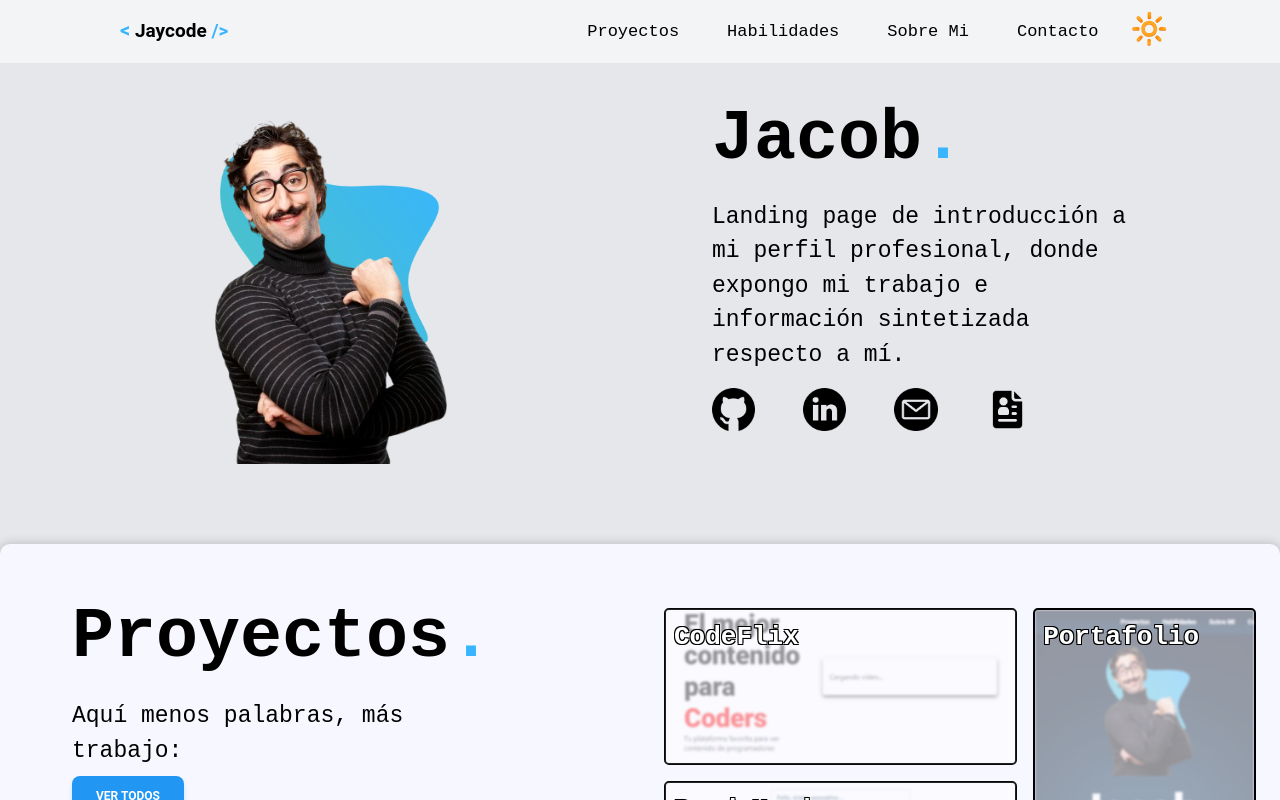
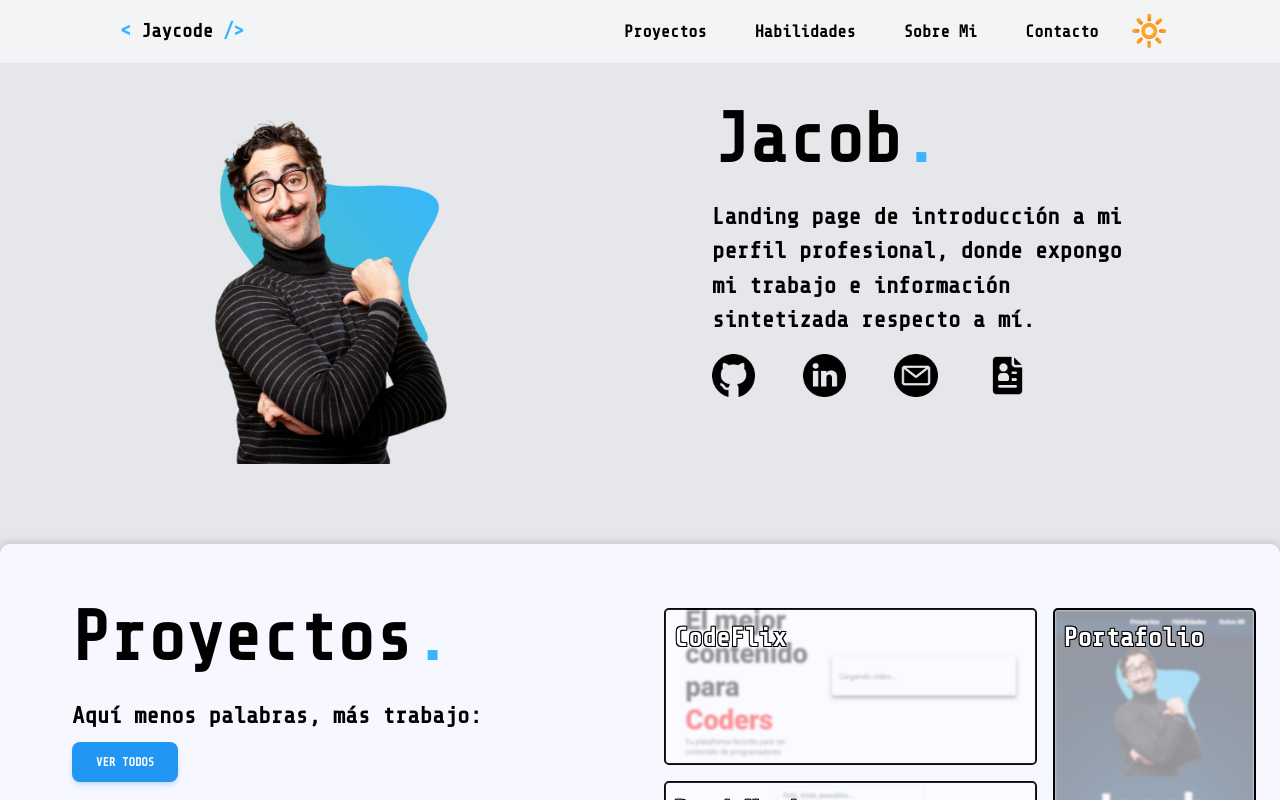
Before and after one commit to jaycode404/jaycode-landing, a React (Vite) app: page / in a window 1280 px wide. Shown: the top 800 px of the page. Built offline with nearby package versions, Linux system fonts and the light colour scheme.

Commit message:
font done

```diff
--- a/index.html
+++ b/index.html
@@ -8,6 +8,12 @@
       href="/assets/cursor-azul.png"
       class="invert"
     />
+    <link rel="preconnect" href="https://fonts.googleapis.com" />
+    <link rel="preconnect" href="https://fonts.gstatic.com" crossorigin />
+    <link
+      href="https://fonts.googleapis.com/css2?family=Share+Tech+Mono&display=swap"
+      rel="stylesheet"
+    />
     <meta name="viewport" content="width=device-width, initial-scale=1.0" />
 
     <title>Jaycode</title>
--- a/src/components/ContactForm.jsx
+++ b/src/components/ContactForm.jsx
@@ -85,7 +85,7 @@ export default function ContactForm() {
           </div>
         </div>
 
-        <Button type="submit" className="mt-6 boton-light boton-form" fullWidth>
+        <Button type="submit" className="mt-6 boton-light boton-form button-font" fullWidth>
           Enviar
         </Button>
       </form>
--- a/src/components/Footer.jsx
+++ b/src/components/Footer.jsx
@@ -18,7 +18,7 @@ export default function Footer() {
     <div className=" text-white lg:h-[20rem] w-[100%] py-4">
       <div className="flex flex-col gap-10 md:gap-6 lg:px-[20rem] md:px-[10rem] items-center">
         <div className="col-span-1 row-span-12 rounded-xl  self-center">
-          <Typography className=" " variant="h6">
+          <Typography className="footer-title" variant="h6">
             Desarrollo Web Jaycode
           </Typography>
         </div>
@@ -29,7 +29,7 @@ export default function Footer() {
           </div>
         </div>
         <div className="flex flex-col items-center">
-          <Typography className="" variant="h6">
+          <Typography className="footer-title" variant="h6">
             Sociales
           </Typography>
           <div className="p-2">
@@ -38,7 +38,7 @@ export default function Footer() {
         </div>
       </div>
       <div className="flex justify-center pt-8">
-        <Typography variant="p" className="text-gray-500">
+        <Typography variant="p" className="footer-sign text-gray-500">
           Diseñado y programado por Jaycode
           <span id="year"></span>
         </Typography>
--- a/src/components/Proyectos.jsx
+++ b/src/components/Proyectos.jsx
@@ -14,7 +14,7 @@ export default function Proyectos() {
         </Typography>
         <p className="parrafo">Aquí menos palabras, más trabajo:</p>
         <Button color="blue">
-          <a href="/proyectosall">Ver todos</a>{" "}
+          <a href="/proyectosall" className="button-font">Ver todos</a>{" "}
         </Button>
         {darkMode && <div className="light-md-blue"></div>}
       </div>
--- a/src/index.css
+++ b/src/index.css
@@ -1,6 +1,12 @@
 @tailwind base;
 @tailwind components;
 @tailwind utilities;
+
+.share-tech mono-regular {
+  font-family: "Share Tech Mono", monospace;
+  font-weight: 400;
+  font-style: normal;
+}
 
 /* color base #F5F5F5*/
 /* color azul #37B5FF*/
@@ -12,7 +18,8 @@
 }
 
 body {
-  font-family: 'Courier New', Courier, monospace;
+  font-family: "Share Tech Mono", monospace;
+  font-weight: 600;
   background-color: var(--background-color);
   color: var(--text-color);
 }
@@ -74,7 +81,7 @@ body {
 }
 
 p {
-  font-family: "Courier New", Courier, monospace;
+
 }
 
 @media (min-width: 210px) {
@@ -93,7 +100,7 @@ p {
     gap: 1rem;
   }
   .section-title {
-    font-family: 'Courier New', Courier, monospace;
+    font-family: "Share Tech Mono", monospace;
     font-size: 40px;
     margin-bottom: 0.5rem;
   }
@@ -106,6 +113,7 @@ p {
     font-size: 9px;
   }
   .nav-logo {
+    font-family: "Share Tech Mono", monospace;
     font-size: 10px;
   }
 
@@ -127,7 +135,7 @@ p {
   .nav-link {
     /* flex nav-link items-center transition-colors hover:bg-black hover:text-white */
     place-items: center;
-    padding: 0.7rem 0.2rem;
+    padding: 0.7rem 0.4rem;
   }
   .theme-button {
     font-size: 20px;
@@ -1292,3 +1300,17 @@ shadowBlue {
 .dark-mode .proyect-title {
   color: white;
 }
+
+.footer-sign {
+  font-family: "Share Tech Mono", monospace;
+  font-size: 10px;
+}
+
+.footer-title {
+  font-family: "Share Tech Mono", monospace;
+  font-size: 18px;
+}
+
+.button-font {
+  font-family: "Share Tech Mono", monospace;
+}
```
